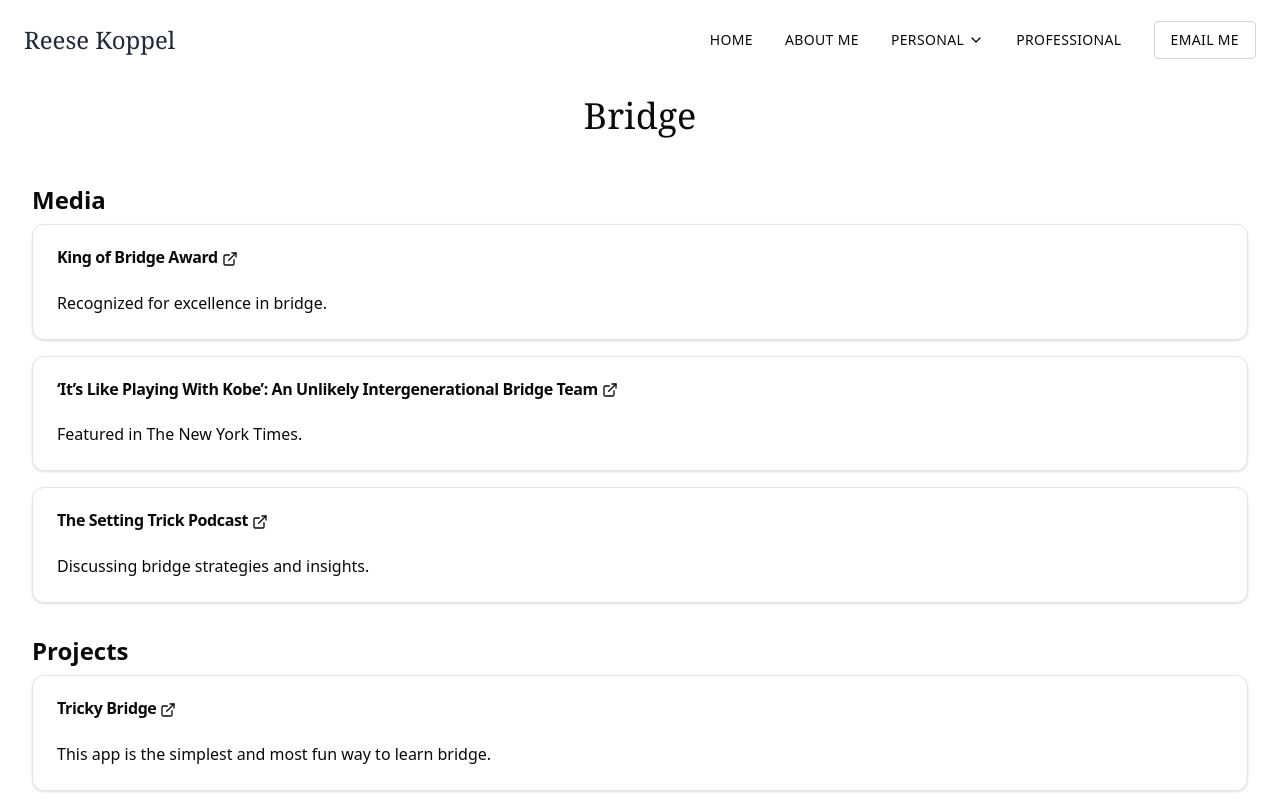
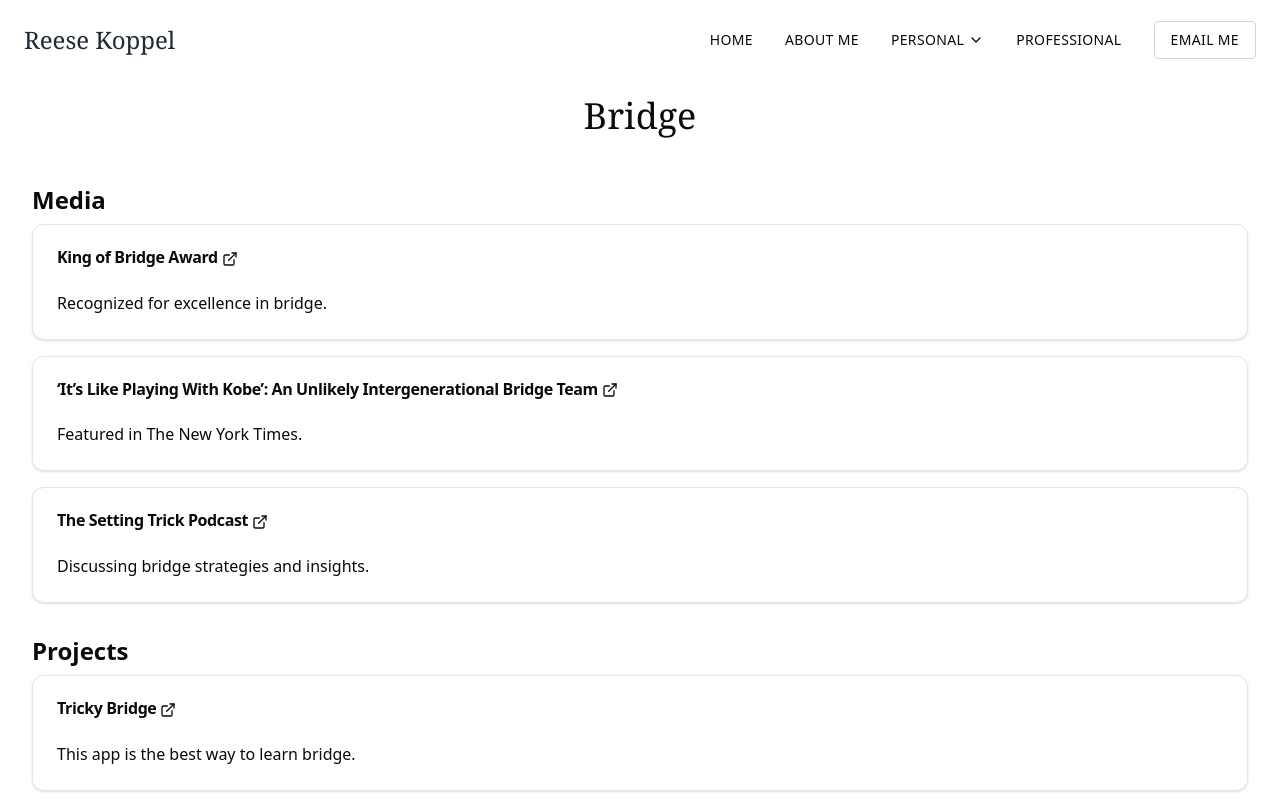
Before and after one commit to rk504/personal-website, a Next.js app: page /personal/bridge in a window 1280 px wide. Shown: the top 800 px of the page. Built offline with nearby package versions, Linux system fonts and the light colour scheme.

Commit message:
formatting edits to personal

```diff
--- a/app/personal/bridge/page.tsx
+++ b/app/personal/bridge/page.tsx
@@ -72,7 +72,7 @@ export default function Bridge() {
                     </CardTitle>
                   </CardHeader>
                   <CardContent>
-                    <p>This app is the simplest and most fun way to learn bridge.</p>
+                    <p>This app is the best way to learn bridge.</p>
                   </CardContent>
                 </Card>
               </li>
```
